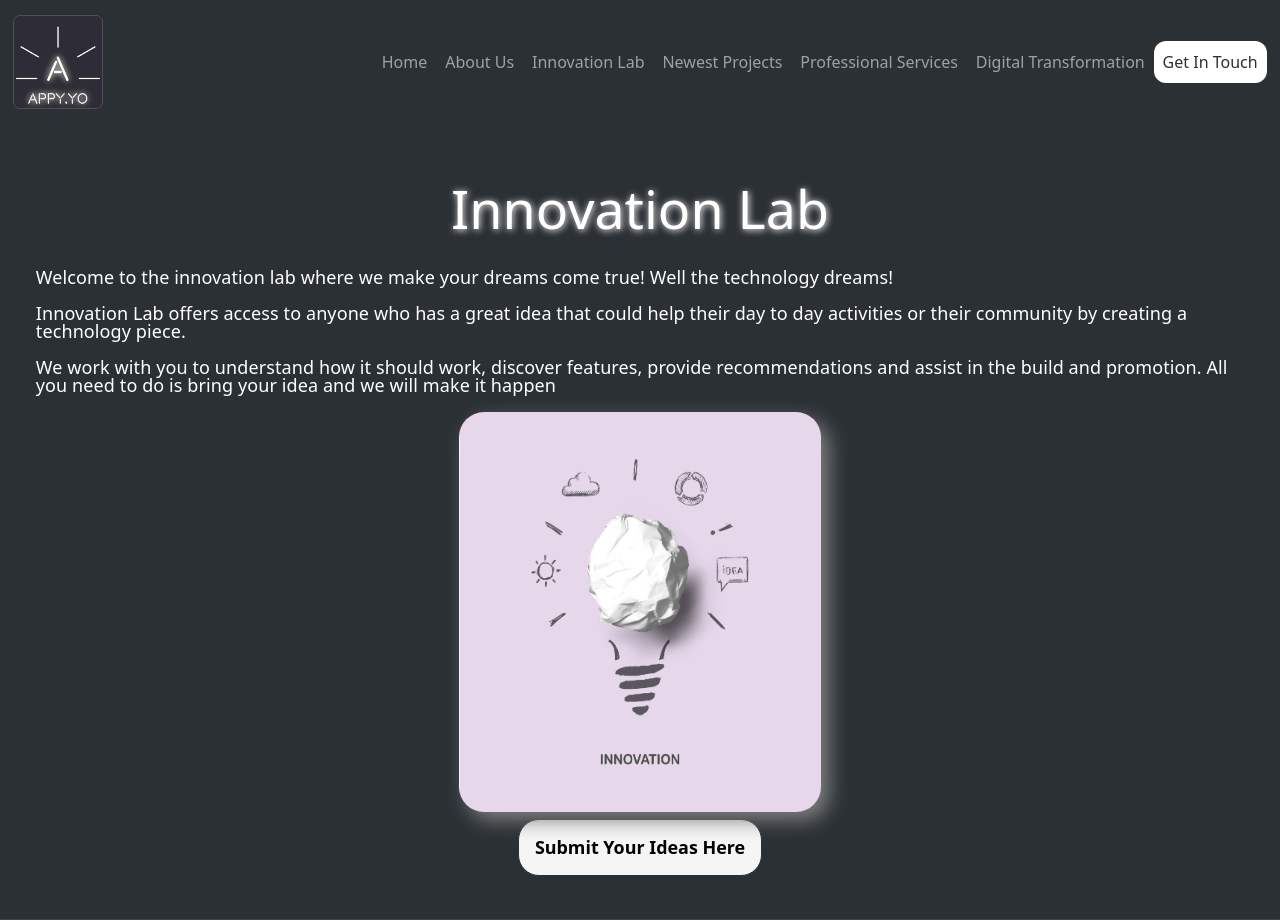
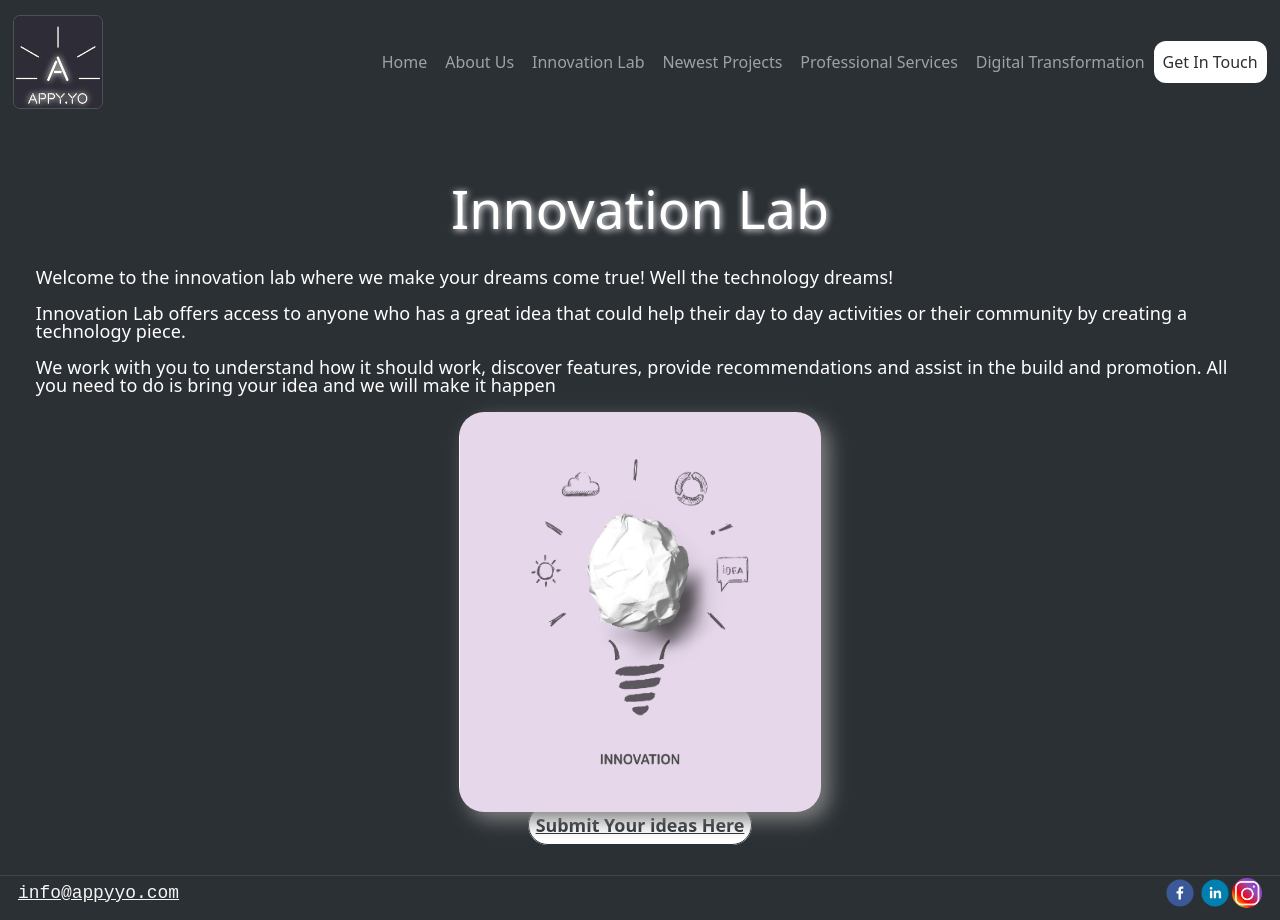
Before and after one commit to AlainYRS/appy.yo-website, a Next.js app: page /InnovationLab in a window 1280 px wide. Shown: the top 920 px of the page. Built offline with nearby package versions, Linux system fonts and the light colour scheme.

Commit message:
adjustments

```diff
--- a/pages/InnovationLab.tsx
+++ b/pages/InnovationLab.tsx
@@ -44,7 +44,7 @@ export default function InnovationLab(){
                 <span className={styles.Image}>
                     <Image className={styles.Img} src="/Images/InnovationLab.jpeg" fill alt="Innovation_Lab"/>
                 </span>
-                <button className={styles.ServicesButton} id="ServNeeded">Submit Your ideas Here</button>
+                <a href={'/GetInTouch'} className={styles.ServicesButton} id="ServNeeded">Submit Your ideas Here</a>
             </main>
             {/*Footer Component*/}
             <FooterComp
```
Also changed, not shown: 1 other file (tests, documents, lock files or other folders).
